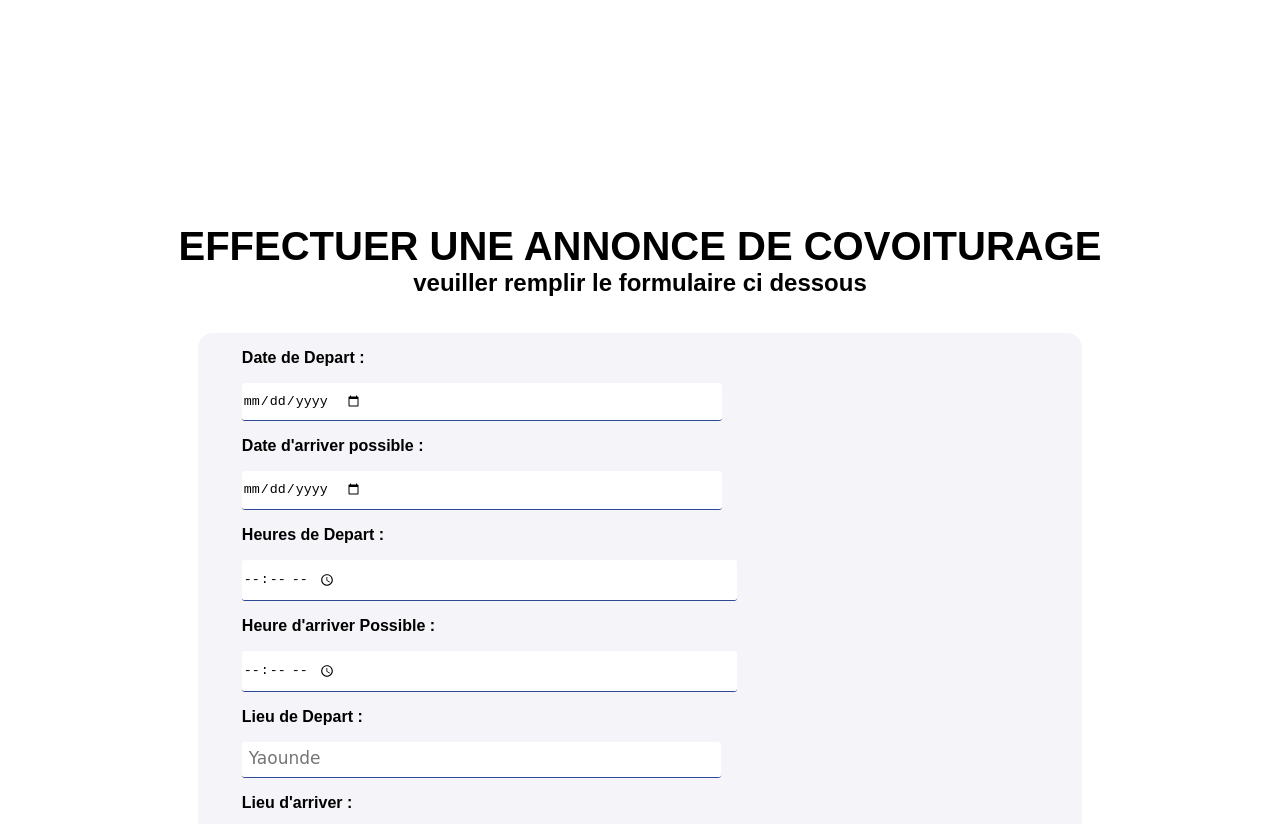
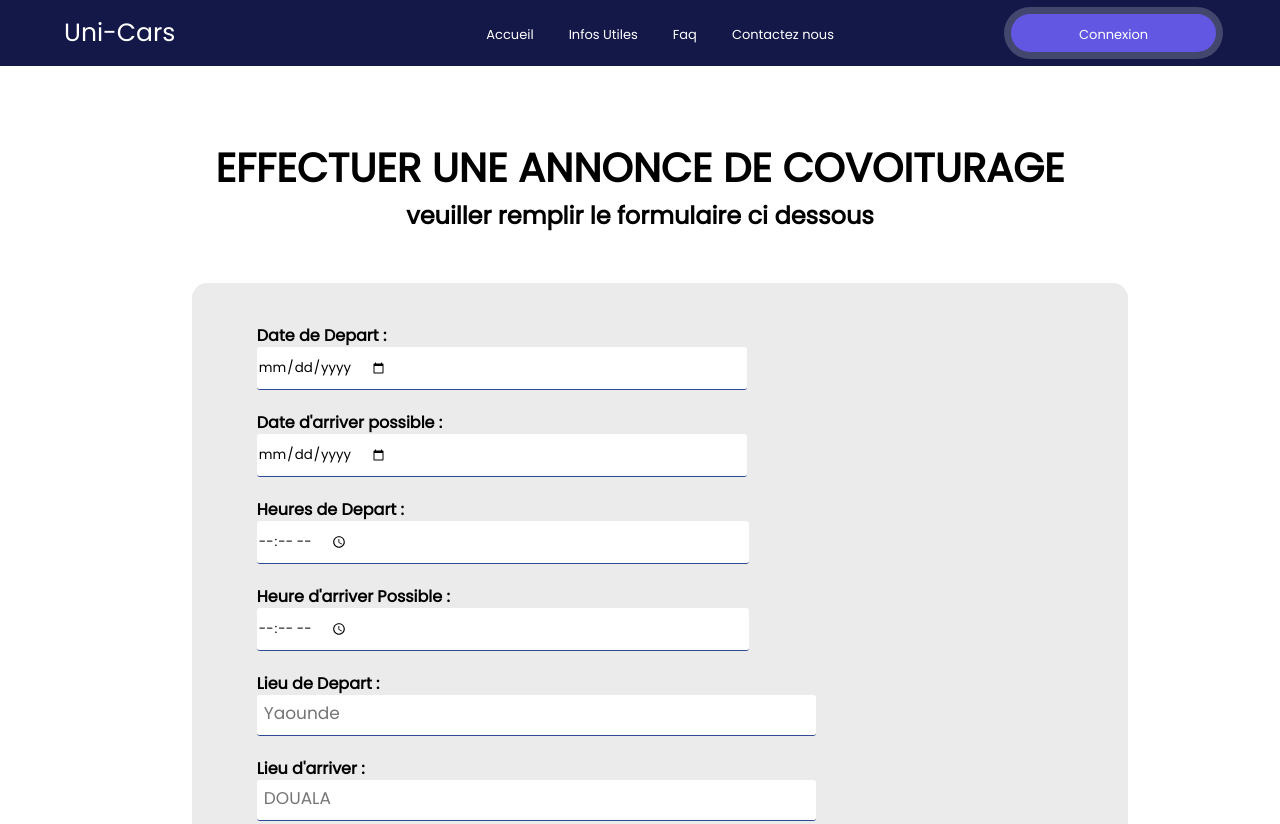
Before and after one commit to MaximeYene/hackathon-Project, a plain HTML site: page Chauffeur.html in a window 1280 px wide. Shown: the top 824 px of the page. Drawn offline with Linux system fonts and the light colour scheme; a script that the page names is missing.

Commit message:
en cours

```diff
--- a/Chauffeur.html
+++ b/Chauffeur.html
@@ -10,14 +10,20 @@
 </head>
 
 <body>
-    <header>
-        <div>
-            <br><br><br>
-            <br><br><br>
-            <br><br><br>
-            <br><br><br>
+    <div class="navbar">
+        <div class="navbar-logo">
+            <a href="#">Uni-Cars</a>
         </div>
-    </header>
+        <div class="navbar-list">
+            <a href="#">Accueil</a>
+            <a href="#">Infos Utiles</a>
+            <a href="#">Faq</a>
+            <a href="#">Contactez nous</a>
+        </div>
+        <div class="navbar-contact">
+            <a href="#">Connexion</a>
+        </div>
+    </div><br><br><br><br>
     <section class="container-form">
         <h1>EFFECTUER UNE ANNONCE DE COVOITURAGE</h1>
         <h2>veuiller remplir le formulaire ci dessous</h2><br><br>
@@ -73,7 +79,6 @@
                     <button class="btn"> Plublier votre   Annonce</button>
                 </div>
             </div>
-
         </form>
     </section>
     </div>
--- a/assets/css/Chauffeur.css
+++ b/assets/css/Chauffeur.css
@@ -1,9 +1,70 @@
+
+@import url(style.css);
 body {
+    margin: 0;
     font-family: sans-serif;
     background-color: rgb(255, 255, 255);
 }
 
+.navbar {
+    width: 100%;
+    height: 15px;
+    z-index: 1;
+    display: flex;
+    justify-content: space-between;
+    background-color: var(--blue-fist-color);
+    align-items: center;
+    padding: 2% 0;
+}
+.navbar-part1{
+    width: 20%;
+}
+.navbar a{
+    text-decoration: none;
+    color: #fff;
+}
+.navbar-logo {
+    width: 15%36;
+    margin-left: 5%;
+    text-align: center;
+}
+.navbar-logo a{
+    font-size: 25px;
+}
+.navbar-part2{
+    display: flex;
+}
+.navbar-list {
+    width: 40%;
+    text-align: right;
+}
+.navbar-list a {
+    margin: 0 3%;
+    font-size: 13px;
+    transition: 1s;
+}
+.navbar-list a:hover{
+    border-bottom: 1px solid #4DB7FE;
+}
+.navbar-contact {
+    width: 15%;
+    margin-right: 5%;
+    text-align: center;
+    border-radius: 50px;
+    padding: .5%;
+    background-color: #6257e3;
+    box-shadow: 0px 0px 0px 7px rgba(255,255,255,0.2);
+    transition: .2s;
+}
+.navbar-contact:hover{
+    transform: scale(1.03);
+}
+.navbar-contact a{
+    font-size: 13px;
+}
 p {
+  margin-top: 20px;
+  margin-bottom: -1px;
     font-weight: bold;
 }
 
@@ -19,13 +80,14 @@ h2 {
 }
 
 .form-container {
-    background-color: rgb(245, 245, 249);
+    background-color: rgb(235, 235, 235);
     display: flex;
     flex-wrap: wrap;
     padding-bottom: 50px;
     width: 70%;
     margin-left: 15%;
     border-radius: 15px;
+    padding: 20px;
 }
 
 .form {
@@ -57,18 +119,17 @@ input[type="date"] {
 }
 
 input::placeholder {
-    font-family: cursive;
     font-size: 17px;
     padding-left: 5px;
 }
 
 .btn {
     margin-top: 20px;
-    margin-left: 65%;
+    margin-left: 60%;
     font-family: sans-serif;
     border-radius: 10px;
     border: none;
-    padding: 7px;
+    padding: 15px;
     color: rgb(255, 255, 255);
     transition: 1s;
     background-color: #2e4a96;
@@ -76,8 +137,7 @@ input::placeholder {
 }
 
 .btn:hover {
-    background-color: #ffffff;
-    color: #2e4a96;
+    padding: 17px;
     transition: 1s;
 }
 textarea{
--- a/assets/css/Passager.css
+++ b/assets/css/Passager.css
@@ -1,6 +1,64 @@
+@import url(style.css);
 body {
     font-family: sans-serif;
     background-color: rgb(255, 255, 255);
+    margin: 0;
+}
+.navbar {
+    width: 100%;
+    height: 15px;
+    z-index: 1;
+    display: flex;
+    justify-content: space-between;
+    background-color: var(--blue-fist-color);
+    align-items: center;
+    padding: 2% 0;
+}
+.navbar-part1{
+    width: 20%;
+}
+.navbar a{
+    text-decoration: none;
+    color: #fff;
+}
+.navbar-logo {
+    width: 15%36;
+    margin-left: 5%;
+    text-align: center;
+}
+.navbar-logo a{
+    font-size: 25px;
+}
+.navbar-part2{
+    display: flex;
+}
+.navbar-list {
+    width: 40%;
+    text-align: right;
+}
+.navbar-list a {
+    margin: 0 3%;
+    font-size: 13px;
+    transition: 1s;
+}
+.navbar-list a:hover{
+    border-bottom: 1px solid #4DB7FE;
+}
+.navbar-contact {
+    width: 15%;
+    margin-right: 5%;
+    text-align: center;
+    border-radius: 50px;
+    padding: .5%;
+    background-color: #6257e3;
+    box-shadow: 0px 0px 0px 7px rgba(255,255,255,0.2);
+    transition: .2s;
+}
+.navbar-contact:hover{
+    transform: scale(1.03);
+}
+.navbar-contact a{
+    font-size: 13px;
 }
 
 p {
@@ -59,7 +117,6 @@ input[type="date"]::-webkit-calendar-picker-indicator{
 }
 
 input::placeholder {
-    font-family: cursive;
     font-size: 17px;
     padding-left: 5px;
 }
```
Also changed, not shown: passagers .html (+15 -8 lines).
